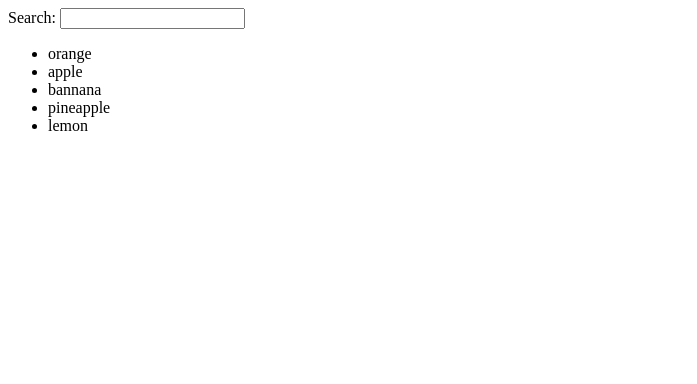
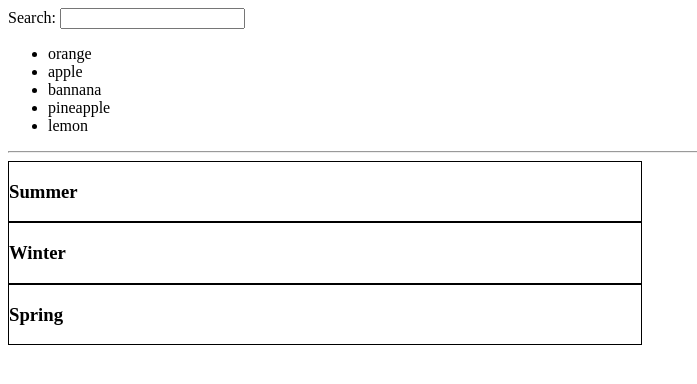
Before and after one commit to Frajdi/react-training, a React (Create React App) app: page / in a window 1280 px wide. Shown: the top 384 px of the page, without its empty margins (0-697 px from the left). Built offline with nearby package versions, Linux system fonts and the light colour scheme.

Commit message:
Accordion

```diff
--- /dev/null
+++ b/src/Accordion/Accordion.jsx
@@ -0,0 +1,30 @@
+import React from 'react'
+import Item from './Item'
+
+const Accordion = () => {
+
+    const accordionData = [
+        {
+            title: 'Summer',
+            body: 'The night sky was juniper-purple. The sound of intoning bees filled the air. The stars were glowing.'
+        },
+        {
+            title: 'Winter',
+            body: 'The night sky was juniper-purple. The sound of intoning bees filled the air. Its cold.'
+        },
+        {
+            title: 'Spring',
+            body: 'The night sky was juniper-purple. Fuck yes. Its cold.'
+        }
+    ]
+
+  return (
+    <div style={{width: '50%'}}>
+        {accordionData.map(item =>
+            <Item item={item} />
+        )}
+    </div>
+  )
+}
+
+export default Accordion
--- /dev/null
+++ b/src/Accordion/Item.jsx
@@ -0,0 +1,18 @@
+import React, { useState } from 'react'
+
+const Item = ({item}) => {
+    const [isOpen, setIsOpen] = useState(false)
+
+    const handleClick = () => {
+        setIsOpen(!isOpen)
+    }
+
+  return (
+    <div onClick={() => {handleClick()}} style={{width: "100%", border: '1px solid black', cursor: 'pointer'}}>
+        <h3>{item.title}</h3>
+        {isOpen && <p>{item.body}</p>}
+    </div>
+  )
+}
+
+export default Item
--- a/src/App.js
+++ b/src/App.js
@@ -1,9 +1,13 @@
 import FilterList from "./FilterList";
+import Accordion from "./Accordion/Accordion";
 
 function App() {
-  return (
+  return <>
     <FilterList />
-  );
+    <hr></hr>
+    <Accordion/>
+    </>
+
 }
 
 export default App;
```
